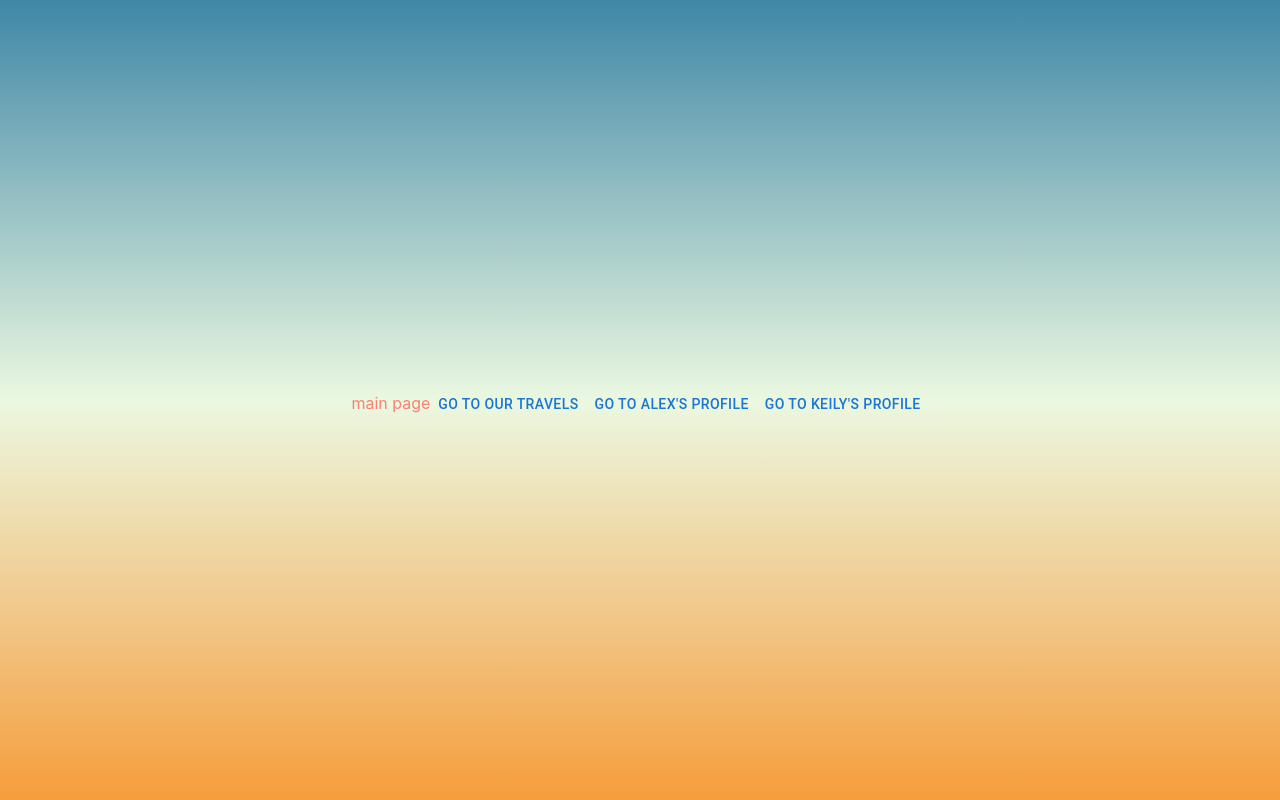
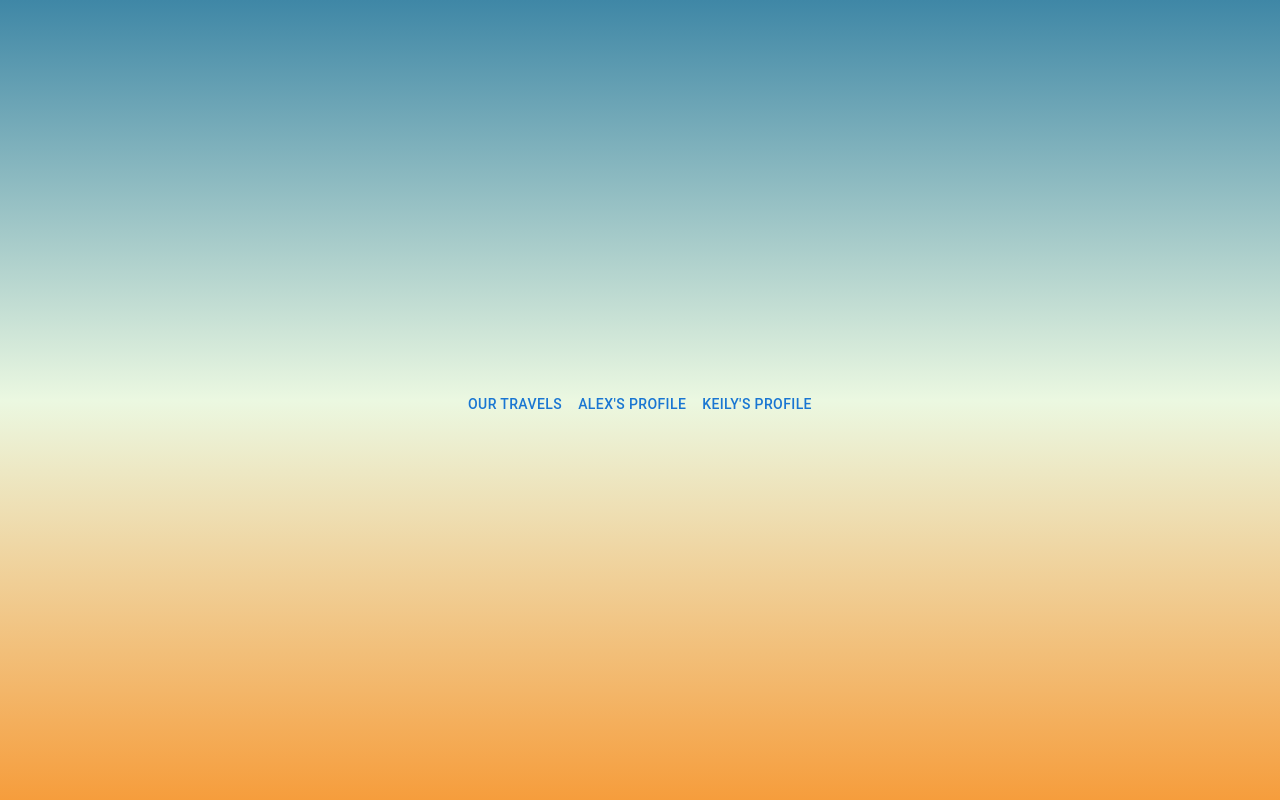
Before and after one commit to halexs/kaelnomads-js, a React (Create React App) app: page / in a window 1280 px wide. Built offline with nearby package versions, Linux system fonts and the light colour scheme.

Commit message:
Start of interactive map.

```diff
--- a/src/components/HomePage.js
+++ b/src/components/HomePage.js
@@ -48,10 +48,10 @@ function HomePage(props) {
 
       <Grid item xs={3}>
        <div id="main-page">
-          main page
-          <Button onClick={() => navigate('/travel')} > Go to Our Travels </Button>
-          <Button onClick={() => navigate('/alex')} > Go to Alex's Profile </Button>
-          <Button onClick={() => navigate('/keily')} >  Go to Keily's Profile </Button>
+          {/*main page*/}
+          <Button onClick={() => navigate('/travel')} > Our Travels </Button>
+          <Button onClick={() => navigate('/alex')} > Alex's Profile </Button>
+          <Button onClick={() => navigate('/keily')} >  Keily's Profile </Button>
           {/*<Button onClick={() => navigate('/travel')}> Go to Our Travels </Button>
           <Button onClick={() => navigate('/alex')}> Go to Alex's Profile </Button>
           <Button onClick={() => navigate('/keily')}>  Go to Keily's Profile </Button>*/}
--- a/src/components/TravelMap.js
+++ b/src/components/TravelMap.js
@@ -73,7 +73,7 @@ function TravelMap(props) {
         {markerList}
         <Polyline pathOptions={{ color: 'grey' }} positions={polyline} />
         {/*<SetViewOnClick />*/}
-        <TravelMapLegend />
+        <TravelMapLegend locations={locationList} />
       </MapContainer>
       </div>
     </div>
--- /dev/null
+++ b/src/components/TravelMapLegend.css
@@ -0,0 +1,3 @@
+a:hover {
+	cursor: pointer;
+}
--- a/src/components/TravelMapLegend.js
+++ b/src/components/TravelMapLegend.js
@@ -2,18 +2,42 @@
 import { useMap } from "react-leaflet";
 import React from 'react';
 import L from "leaflet";
+import "./TravelMapLegend.css";
 
 class TravelMapLegend extends React.Component {
 
-  createControl() {
+  createControl(locations) {
     const MapInfo = L.Control.extend({
       onAdd: (map) => {
         const panelDiv = L.DomUtil.create("div", "info");
+        panelDiv.style.border = "solid black";
+        panelDiv.style.padding = "4px 4px 4px 4px";
+        panelDiv.style.backgroundColor = "#e9ebe6";
 
-        map.addEventListener("mousemove", (ev) => {
-          panelDiv.innerHTML = `<h2><span>Lat: ${ev.latlng.lat.toFixed(4)}</span>&nbsp;<span>Lng: ${ev.latlng.lng.toFixed(4)}</span></h2>`;
-          console.log(panelDiv.innerHTML);
-        });
+        let testLink = document.createElement("a");
+        // testLink.onclick = function() {alert("this works"); console.log("maps: ", map); console.log("locs: ", locations); };
+        testLink.onclick = function() {
+          map.setView(new L.LatLng(39.4422, -105.2999), map.getZoom(), {
+            animate: true,
+          })
+        };
+        testLink.innerHTML = "clickable a link";
+
+        {/* DOES NOT WORK: let testLink = <a onclick="() => alert('test2')" > for future components </a>; */}
+        // testLink.style.color = "blue";
+        // panelDiv.innerHTML = "this is the legend";
+        // panelDiv.innerHTML = "<a onclick={() => {alert('hello')}}> clickable legend </a>";
+
+        // <h2><span>Lat: 39.4422</span>&nbsp;<span>Long: -105.2999</span></h2>
+
+        // map.addEventListener("click", (ev) => {
+        //   // let displayText = `<h2><span>Lat: ${ev.latlng.lat.toFixed(4)}</span>&nbsp;<span>Long: ${ev.latlng.lng.toFixed(4)}</span></h2>`;
+        //   let displayText = `<h2><span>Lat and Lng: ${ev.latlng}</span></h2>`;
+        //   panelDiv.innerHTML = displayText;
+        //   console.log(displayText);
+        // });
+
+        panelDiv.appendChild(testLink);
         return panelDiv;
       },
     });
@@ -21,8 +45,12 @@ class TravelMapLegend extends React.Component {
   }
 
   componentDidMount() {
-    const {map} = this.props;
-    const control = this.createControl();
+    const {map, locations} = this.props;
+    // console.log("props", this.props);
+    // const {locations} = this.props;
+    // console.log("locations", this.props["locations"]);
+    // console.log("locations", locations);
+    const control = this.createControl(locations);
     control.addTo(map);
   }
 
```
